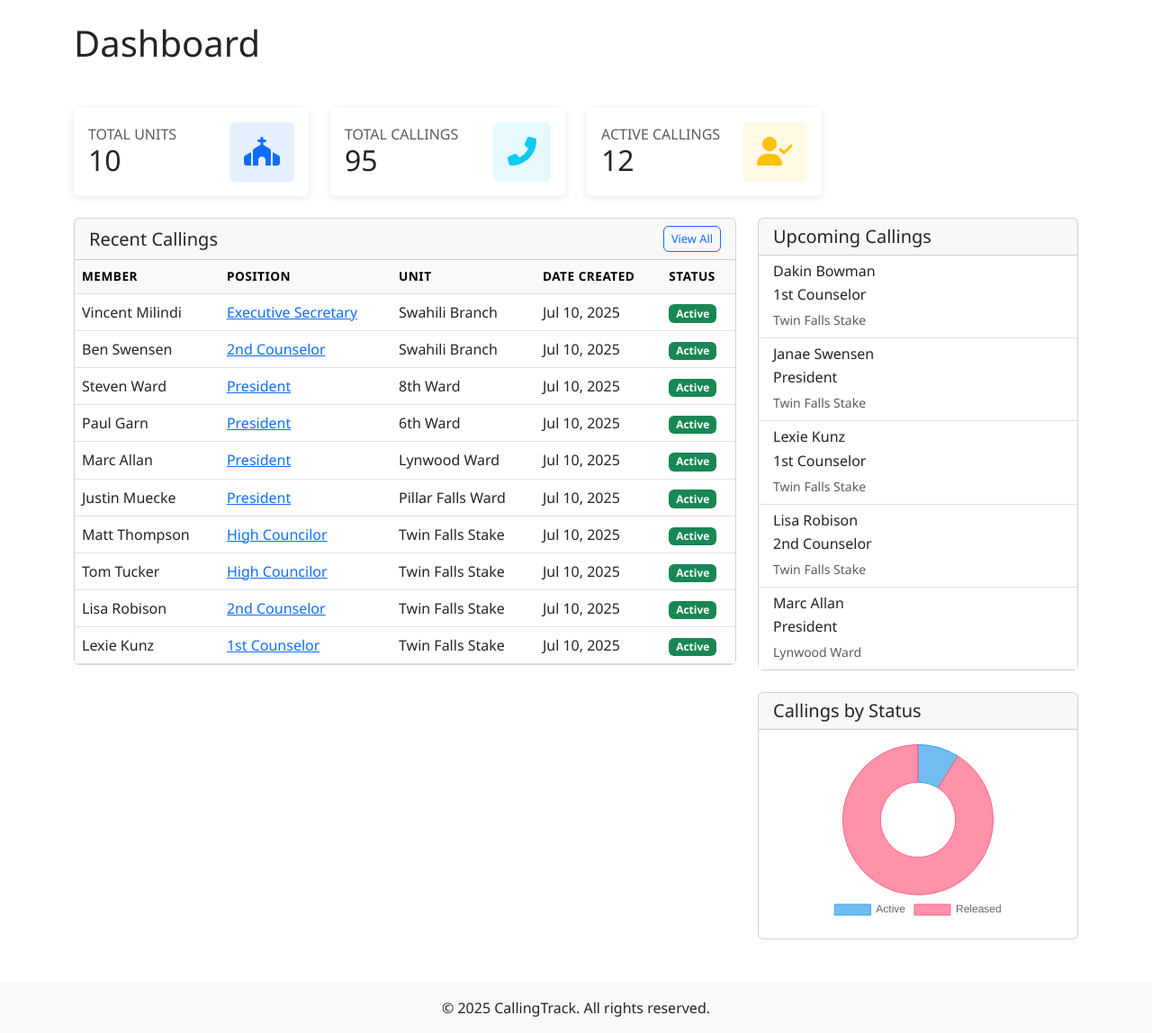
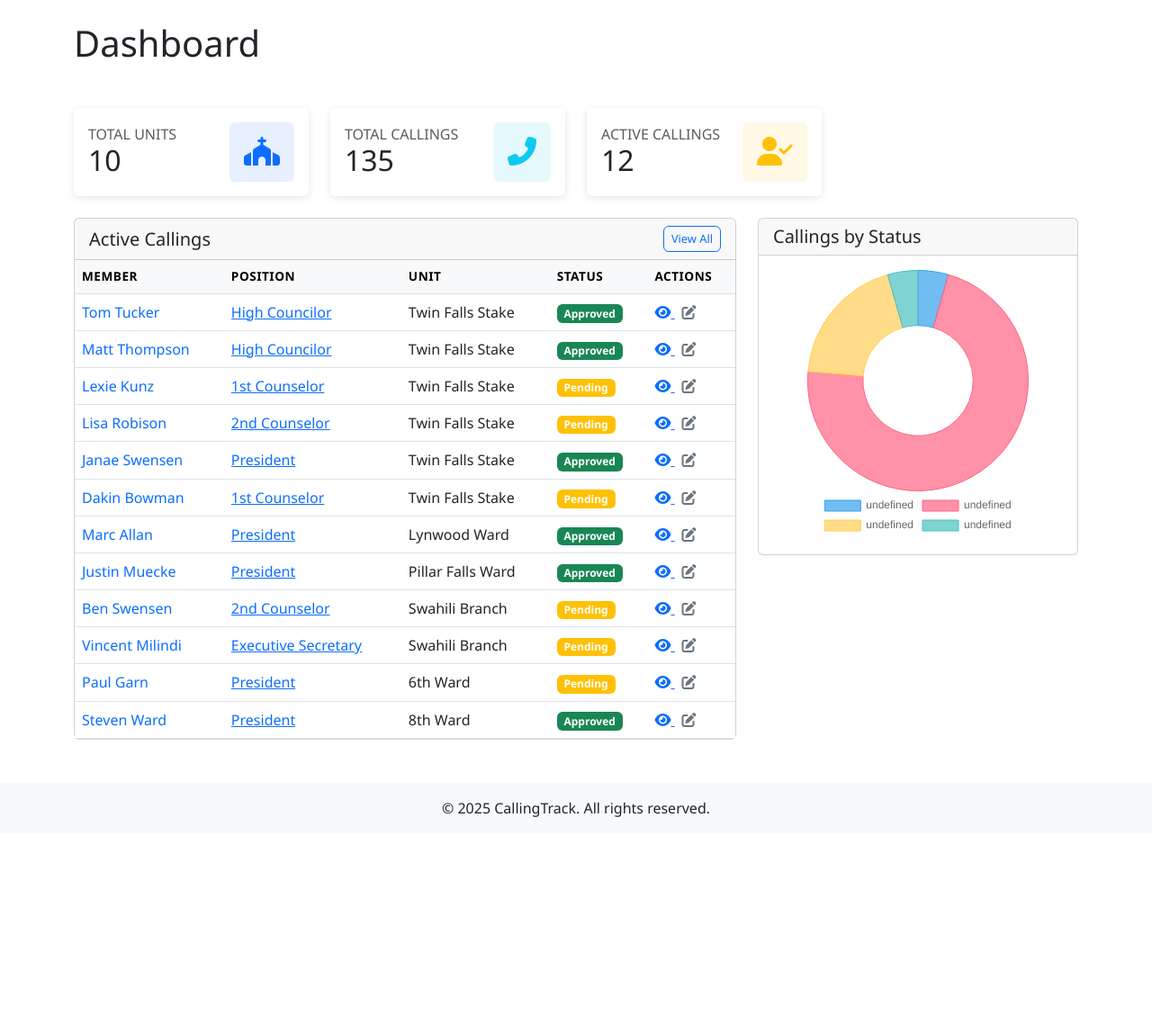
Before and after one commit to jhstephenson/callingtrack, a Django app: page / in a window 1280 px wide. Shown: the part 62-1210 px from the top of the page at 90% size. After the commit the page ends 970 px from the top, so only its background shows below. Run offline with Django 5.2, Linux system fonts and the light colour scheme; a user stored in the database is signed in; data comes from the database, SQL or seed files in the repository.

Commit message:
Update dashboard and fix navigation issues
- Update dashboard to show active callings instead of recent callings
- Remove upcoming callings section from dashboard
- Make member names clickable links to edit form in dashboard
- Remove borders from action icons in list views as requested
- Fix return URL detection to properly handle dashboard referrers
- Fix form template fallback URL to prevent 404 errors
- Ensure edit forms always return to the calling page (dashboard, filtered lists, etc.)

The dashboard now provides a better overview of active callings that need attention,
with direct access to edit forms. Navigation is improved to always return users
to their previous context after editing callings.

```diff
--- a/callings/templates/callings/calling/calling_form.html
+++ b/callings/templates/callings/calling/calling_form.html
@@ -275,10 +275,10 @@
                         </div>
 
                         <div class="d-grid gap-2 d-md-flex justify-content-md-end">
-                            <a href="{{ return_url|default_if_none:'/callings/' }}" class="btn btn-outline-primary me-md-2">
+                            <a href="{{ return_url|default_if_none:'' }}{% if not return_url %}{% url 'callings:callings-by-unit' %}{% endif %}" class="btn btn-outline-primary me-md-2">
                                 <i class="fas fa-list"></i> Return to List
                             </a>
-                            <a href="{% if form.instance.pk %}{% url 'callings:calling-detail' form.instance.pk %}{% else %}{{ return_url|default_if_none:'/callings/' }}{% endif %}"
+                            <a href="{% if form.instance.pk %}{% url 'callings:calling-detail' form.instance.pk %}{% else %}{{ return_url|default_if_none:'' }}{% if not return_url %}{% url 'callings:callings-by-unit' %}{% endif %}{% endif %}"
                                class="btn btn-outline-secondary me-md-2">
                                 <i class="fas fa-times"></i> Cancel
                             </a>
--- a/callings/templates/callings/dashboard.html
+++ b/callings/templates/callings/dashboard.html
@@ -56,7 +56,7 @@
                     <div class="d-flex justify-content-between align-items-center">
                         <div>
                             <h6 class="text-uppercase text-muted mb-0">Active Callings</h6>
-                            <h2 class="mb-0">{{ active_callings|intcomma }}</h2>
+                            <h2 class="mb-0">{{ active_callings_count|intcomma }}</h2>
                         </div>
                         <div class="bg-warning bg-opacity-10 p-3 rounded">
                             <i class="fas fa-user-check fa-2x text-warning"></i>
@@ -69,12 +69,12 @@
 </div>
 
 <div class="row g-4">
-    <!-- Recent Callings -->
+    <!-- Active Callings -->
     <div class="col-lg-8">
         <div class="card">
             <div class="card-header d-flex justify-content-between align-items-center">
-                <h5 class="mb-0">Recent Callings</h5>
-                <a href="{% url 'callings:calling-list' %}" class="btn btn-sm btn-outline-primary">View All</a>
+                <h5 class="mb-0">Active Callings</h5>
+                <a href="{% url 'callings:calling-list' %}?status=active" class="btn btn-sm btn-outline-primary">View All</a>
             </div>
             <div class="card-body p-0">
                 <div class="table-responsive">
@@ -84,15 +84,17 @@
                                 <th>Member</th>
                                 <th>Position</th>
                                 <th>Unit</th>
-                                <th>Date Created</th>
                                 <th>Status</th>
+                                <th>Actions</th>
                             </tr>
                         </thead>
                         <tbody>
-                            {% for calling in recent_callings %}
+                            {% for calling in active_callings %}
                             <tr>
                                 <td>
-                                    {{ calling.name }}
+                                    <a href="{% url 'callings:calling-update' calling.id %}" class="text-decoration-none">
+                                        {{ calling.name|default:"—" }}
+                                    </a>
                                 </td>
                                 <td>
                                     <a href="{% url 'callings:position-detail' calling.position.id %}">
@@ -100,18 +102,27 @@
                                     </a>
                                 </td>
                                 <td>{{ calling.unit.name }}</td>
-                                <td>{{ calling.created_at|date:"M d, Y" }}</td>
                                 <td>
-                                    <span class="badge bg-{{ calling.calling_status|lower }}">
-                                        {{ calling.get_calling_status_display }}
+                                    <span class="badge bg-{{ calling.get_status_badge_class }}">
+                                        {{ calling.get_status_display }}
                                     </span>
+                                </td>
+                                <td>
+                                    <a href="{{ calling.get_absolute_url }}" class="text-primary me-2"
+                                       data-bs-toggle="tooltip" title="View">
+                                        <i class="fas fa-eye"></i>
+                                    </a>
+                                    <a href="{% url 'callings:calling-update' calling.pk %}" class="text-secondary"
+                                       data-bs-toggle="tooltip" title="Edit">
+                                        <i class="fas fa-edit"></i>
+                                    </a>
                                 </td>
                             </tr>
                             {% empty %}
                             <tr>
                                 <td colspan="5" class="text-center py-4">
                                     <i class="fas fa-inbox fa-2x text-muted mb-2"></i>
-                                    <p class="mb-0">No recent callings found</p>
+                                    <p class="mb-0">No active callings found</p>
                                 </td>
                             </tr>
                             {% endfor %}
@@ -122,44 +133,14 @@
         </div>
     </div>
 
-    <!-- Upcoming Callings -->
+    <!-- Status Chart -->
     <div class="col-lg-4">
         <div class="card">
-            <div class="card-header">
-                <h5 class="mb-0">Upcoming Callings</h5>
-            </div>
-            <div class="card-body p-0">
-                <div class="list-group list-group-flush">
-                    {% for calling in upcoming_callings %}
-                    <div class="list-group-item">
-                        <div class="d-flex w-100 justify-content-between">
-                            <h6 class="mb-1">{{ calling.name }}</h6>
-                            <small class="text-muted">
-                                {% if calling.date_called %}{{ calling.date_called|date:"M d" }}{% endif %}
-                                {% if calling.date_sustained %}<i class="fas fa-arrow-right mx-1"></i>{% endif %}
-                                {% if calling.date_sustained %}{{ calling.date_sustained|date:"M d" }}{% endif %}
-                            </small>
-                        </div>
-                        <p class="mb-1">{{ calling.position.title }}</p>
-                        <small class="text-muted">{{ calling.unit.name }}</small>
-                    </div>
-                    {% empty %}
-                    <div class="text-center py-4">
-                        <i class="fas fa-calendar-alt fa-2x text-muted mb-2"></i>
-                        <p class="mb-0">No upcoming callings</p>
-                    </div>
-                    {% endfor %}
-                </div>
-            </div>
-        </div>
-
-        <!-- Status Chart (Placeholder) -->
-        <div class="card mt-4">
             <div class="card-header">
                 <h5 class="mb-0">Callings by Status</h5>
             </div>
             <div class="card-body">
-                <div id="statusChart" style="height: 200px;">
+                <div id="statusChart" style="height: 300px;">
                     <!-- Chart will be rendered here by JavaScript -->
                     <div class="text-center py-4">
                         <div class="spinner-border text-primary" role="status">
--- a/callings/views.py
+++ b/callings/views.py
@@ -67,7 +67,7 @@ class SortableMixin:
 @login_required
 def dashboard(request):
     """
-    Dashboard view showing recent callings, statistics, and upcoming events.
+    Dashboard view showing active callings and statistics.
     """
     from django.apps import apps
 
@@ -75,51 +75,34 @@ def dashboard(request):
         'title': 'Dashboard',
     }
 
-    # Get recent callings for the current user's unit
-    recent_callings = Calling.objects.select_related('position', 'unit')
+    # Get active callings (not COMPLETED, LCR_UPDATED, or CANCELLED)
+    active_callings_queryset = Calling.objects.exclude(
+        status__in=['COMPLETED', 'LCR_UPDATED', 'CANCELLED']
+    ).select_related('position', 'unit', 'organization')
 
     # If user has specific units assigned, filter by those
     if hasattr(request.user, 'units'):
-        recent_callings = recent_callings.filter(unit__in=request.user.units.all())
+        active_callings_queryset = active_callings_queryset.filter(unit__in=request.user.units.all())
 
     # Get counts for dashboard cards
     context['total_units'] = Unit.objects.count()
-    context['total_callings'] = Calling.objects.filter(is_active=True).count()
-    # Use new Active definition: not COMPLETED, LCR_UPDATED, or CANCELLED
-    context['active_callings'] = Calling.objects.exclude(status__in=['COMPLETED', 'LCR_UPDATED', 'CANCELLED']).count()
-    context['recent_callings'] = recent_callings.order_by('-created_at')[:10]
+    context['total_callings'] = Calling.objects.count()
+    context['active_callings_count'] = active_callings_queryset.count()
 
-    # Get upcoming events (next 30 days)
-    today = timezone.now().date()
-    thirty_days_later = today + timedelta(days=30)
-
-    # Upcoming releases
-    context['upcoming_releases'] = Calling.objects.filter(
-        date_released__isnull=False,
-        date_released__gte=today,
-        date_released__lte=thirty_days_later,
-        is_active=True
-    ).select_related('position').order_by('date_released')[:10]
-
-    # Upcoming callings and other events (callings that have future dates or pending approval)
-    context['upcoming_callings'] = Calling.objects.filter(
-        Q(date_called__range=[today, thirty_days_later]) |
-        Q(date_sustained__range=[today, thirty_days_later]) |
-        Q(date_set_apart__range=[today, thirty_days_later]) |
-        Q(status__in=['PENDING', 'APPROVED'], date_called__isnull=True) |
-        Q(status='APPROVED', date_sustained__isnull=True) |
-        Q(status='APPROVED', date_set_apart__isnull=True, position__requires_setting_apart=True)
-    ).select_related('position', 'unit').order_by('date_called', 'date_sustained', 'date_set_apart')[:5]
+    # Get active callings for display (limit to 15)
+    context['active_callings'] = active_callings_queryset.order_by(
+        'unit__sort_order', 'unit__name', 'organization__name', 'position__title'
+    )[:15]
 
     # Get calling statistics by status
     context['calling_status_stats'] = (
-        Calling.objects.values('calling_status')
-        .annotate(count=Count('calling_status'))
+        Calling.objects.values('status')
+        .annotate(count=Count('status'))
         .order_by('-count')
     )
 
     # For the chart
-    context['calling_status_data'] = list(Calling.objects.values('calling_status')
+    context['calling_status_data'] = list(Calling.objects.values('status')
         .annotate(count=Count('id')))
 
     # Get recent activities (last 10 changes)
@@ -642,7 +625,11 @@ class CallingUpdateView(LoginRequiredMixin, SuperuserRequiredMixin, TitleMixin,
                 query_string = urlencode({k: v[0] for k, v in query_params.items()})
                 return reverse_lazy('callings:calling-list') + f'?{query_string}'
             return reverse_lazy('callings:calling-list')
-        return None
+        elif referer and (referer.endswith('/') or 'dashboard' in referer):
+            # If coming from dashboard (root URL or dashboard), return to dashboard
+            return reverse_lazy('dashboard')
+        # Default fallback
+        return reverse_lazy('callings:callings-by-unit')
 
     def get_success_url(self):
         # Check if a return URL was provided in the POST data
```
